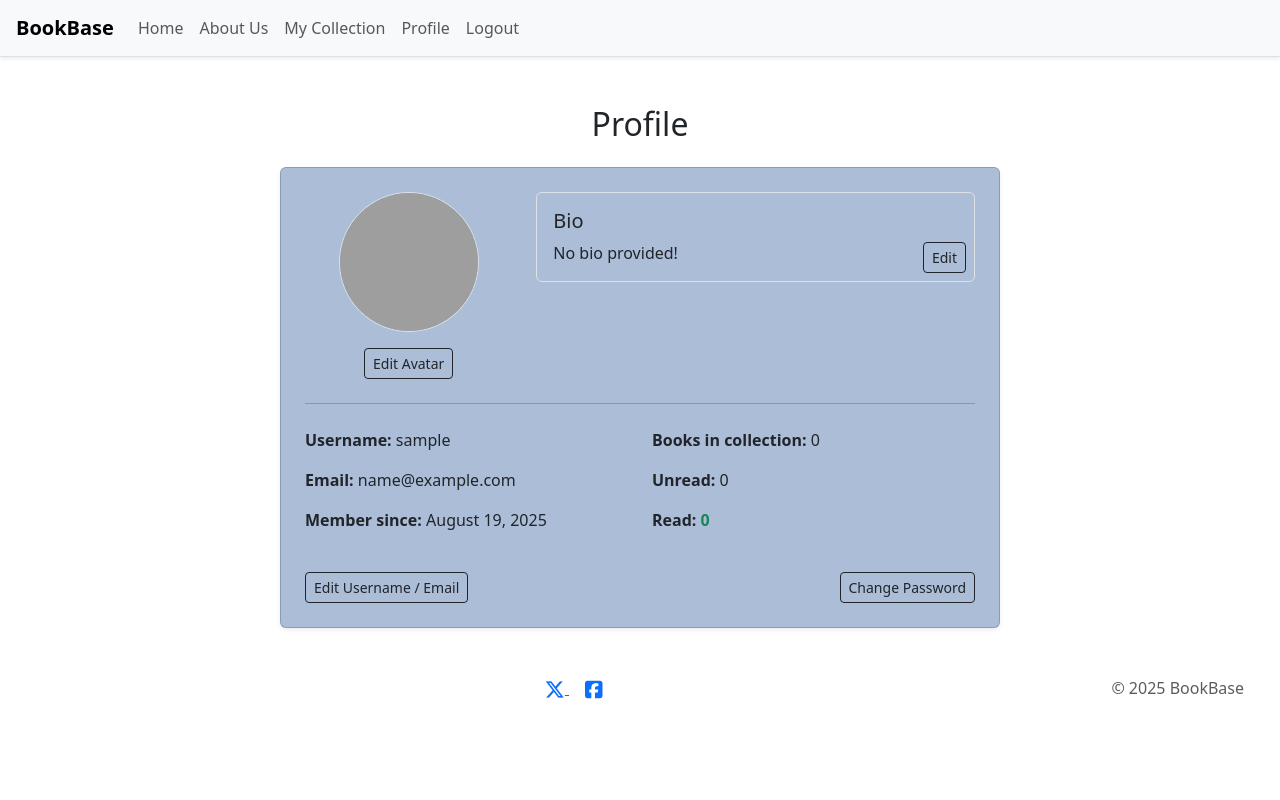
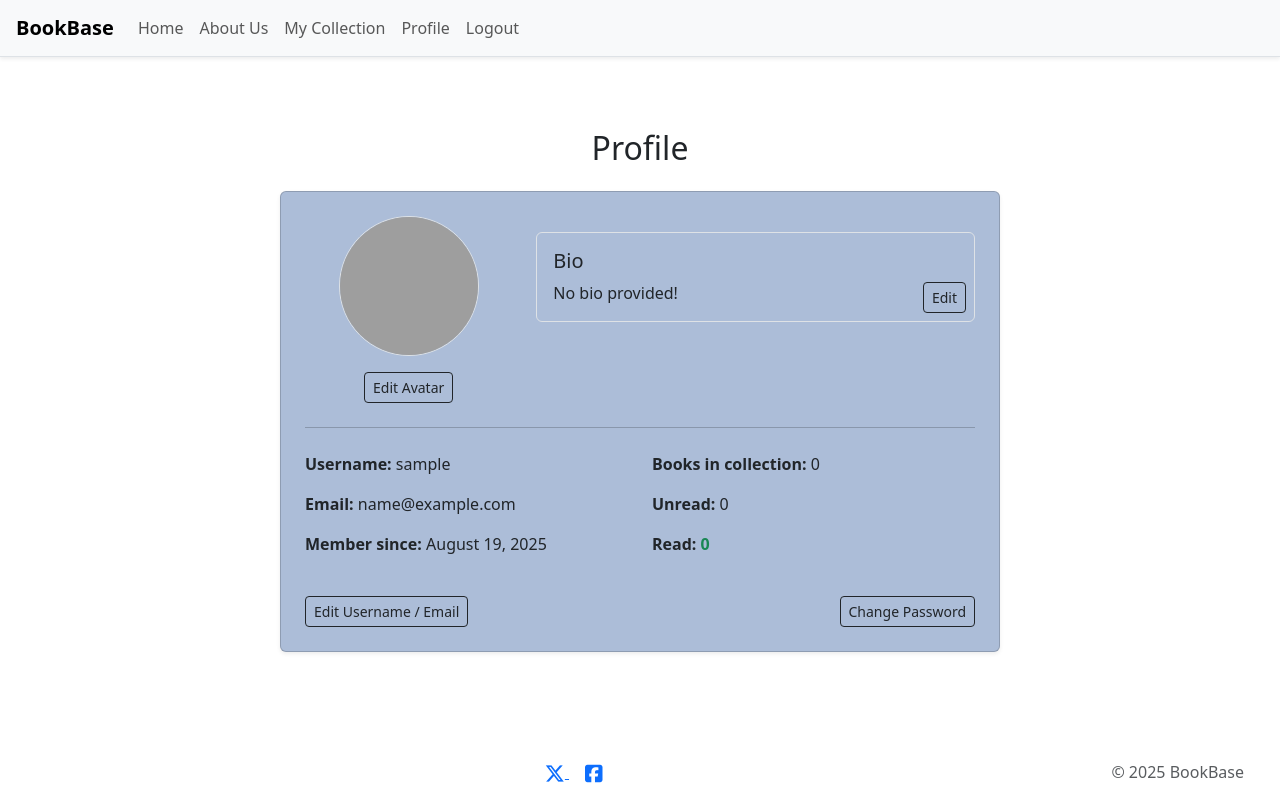
Before and after one commit to Oscar-Ivs/bookbase, a Django app: page /profile/ in a window 1280 px wide. Run offline with Django 5.2, Linux system fonts and the light colour scheme; the visitor is signed in with stand-in values (Sample User, id 1); data comes from the database, SQL or seed files in the repository; data that the repository does not hold is empty; some libraries are stand-ins or nearby versions; grey boxes are pictures that could not be loaded.

Commit message:
Applied flex layout to base template for sticky footer support

```diff
--- a/templates/base.html
+++ b/templates/base.html
@@ -12,20 +12,16 @@
     <link href="https://cdn.jsdelivr.net/npm/bootstrap@5.3.0/dist/css/bootstrap.min.css" rel="stylesheet">
     <!-- Custom styles -->
     <link rel="stylesheet" href="{% static 'books/css/style.css' %}">
-
-
 </head>
 
-<body>
+<!-- ✅ Use flex column layout for sticky footer -->
+<body class="d-flex flex-column min-vh-100">
 
     <!-- Navigation bar -->
     <nav class="navbar navbar-expand-lg navbar-light bg-light border-bottom shadow-sm px-3">
         <a class="navbar-brand" href="{% url 'home' %}">
             <strong>BookBase</strong>
         </a>
-
-
-
 
         <!-- Toggle for mobile -->
         <button class="navbar-toggler" type="button" data-bs-toggle="collapse" data-bs-target="#navbarContent"
@@ -54,15 +50,14 @@
         </div>
     </nav>
 
-    <!-- Main content block -->
-    <main class="container my-4">
+    <!-- ✅ Main grows to fill screen when short -->
+    <main class="container my-4 flex-grow-1">
         {% block content %}
         <!-- Page-specific content goes here -->
         {% endblock %}
     </main>
 
-    <!-- Footer with social links -->
-    <!-- Footer with social links -->
+    <!-- Sticky Footer -->
     <footer class="container-fluid mt-5 mb-3">
         <div class="d-flex justify-content-between align-items-center px-4">
             <!-- Left side: empty spacer -->
@@ -85,6 +80,7 @@
             </div>
         </div>
     </footer>
+
     <!-- Bootstrap JS (for navbar toggle) -->
     <script src="https://cdn.jsdelivr.net/npm/bootstrap@5.3.0/dist/js/bootstrap.bundle.min.js"></script>
     <!-- Font Awesome kit -->
@@ -95,5 +91,3 @@
 </body>
 
 </html>
-<!-- This is the base template for the BookBase application. It includes a responsive navigation bar, a main content area, and a footer with social media links. -->
-<!-- The navigation bar adapts based on whether the user is logged in, showing different links accordingly
--- a/templates/profile.html
+++ b/templates/profile.html
@@ -30,7 +30,7 @@
 
           <!-- Bio Box -->
           <div class="col-md-8">
-            <div class="position-relative rounded p-3 border" style="background-color: #acbdd8;">
+            <div class="position-relative rounded p-3 border mt-3" style="background-color: #acbdd8;">
               <h5>Bio</h5>
               <p id="bio-text" class="mb-0">{{ profile.bio|default:"No bio provided!" }}</p>
 
@@ -66,7 +66,8 @@
 
         <!-- Action Buttons -->
         <div class="d-flex justify-content-between align-items-center mt-4">
-          <button type="button" class="btn btn-outline-dark btn-sm" onclick="enableUserEdit()">Edit Username / Email</button>
+          <button type="button" class="btn btn-outline-dark btn-sm" onclick="enableUserEdit()">Edit Username /
+            Email</button>
           <a href="{% url 'password_change' %}" class="btn btn-outline-dark btn-sm">Change Password</a>
         </div>
 
@@ -74,7 +75,7 @@
         <div id="user-edit-form" class="d-none mt-3">
           <form method="POST">
             {% csrf_token %}
-            <input type="hidden" name="update_user_form" value="1">  <!-- Form marker -->
+            <input type="hidden" name="update_user_form" value="1"> <!-- Form marker -->
             <div class="mb-2">
               {{ user_form.username.label_tag }} {{ user_form.username }}
             </div>
```
